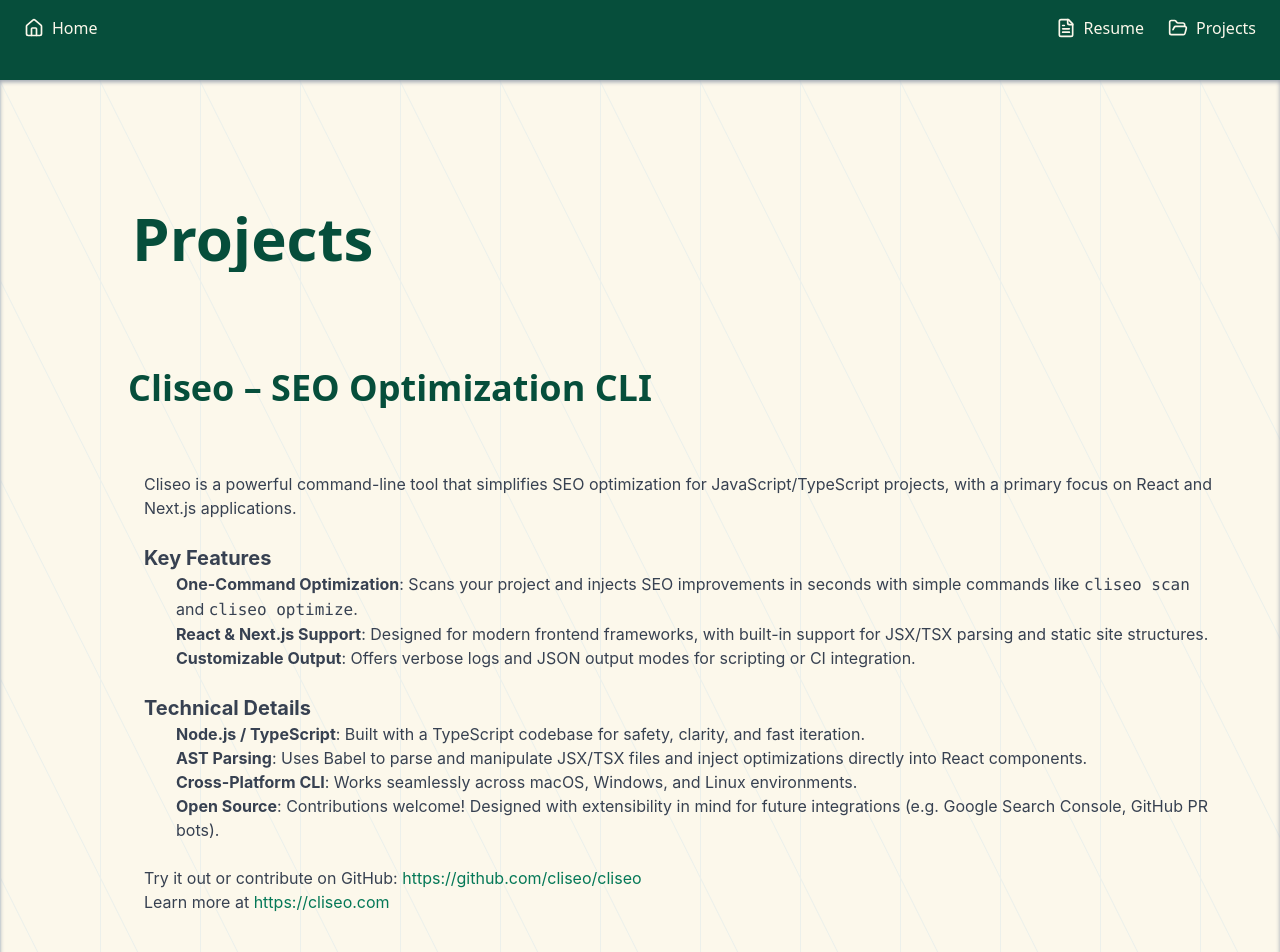
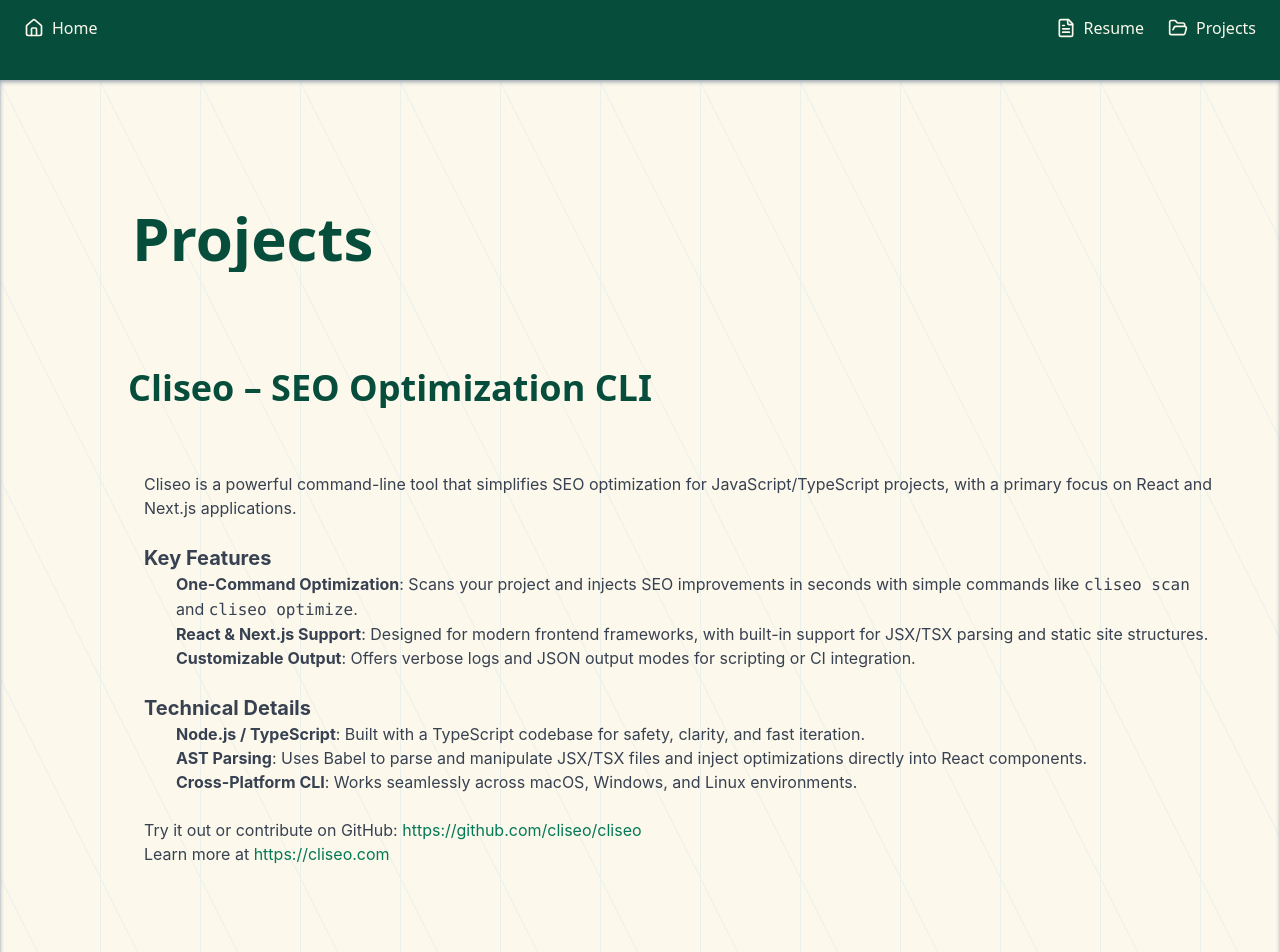
Before and after one commit to Sthor726/personal-website, a React (Create React App) app in the folder react-app/: page /projects in a window 1280 px wide. Shown: the top 952 px of the page. Built offline with nearby package versions, Linux system fonts and the light colour scheme.

Commit message:
edit project section

```diff
--- a/react-app/src/pages/Projects.js
+++ b/react-app/src/pages/Projects.js
@@ -37,7 +37,6 @@
             <li><strong>Node.js / TypeScript</strong>: Built with a TypeScript codebase for safety, clarity, and fast iteration.</li>
             <li><strong>AST Parsing</strong>: Uses Babel to parse and manipulate JSX/TSX files and inject optimizations directly into React components.</li>
             <li><strong>Cross-Platform CLI</strong>: Works seamlessly across macOS, Windows, and Linux environments.</li>
-            <li><strong>Open Source</strong>: Contributions welcome! Designed with extensibility in mind for future integrations (e.g. Google Search Console, GitHub PR bots).</li>
           </ul>
 
           <p className="text-base mt-6">
```
